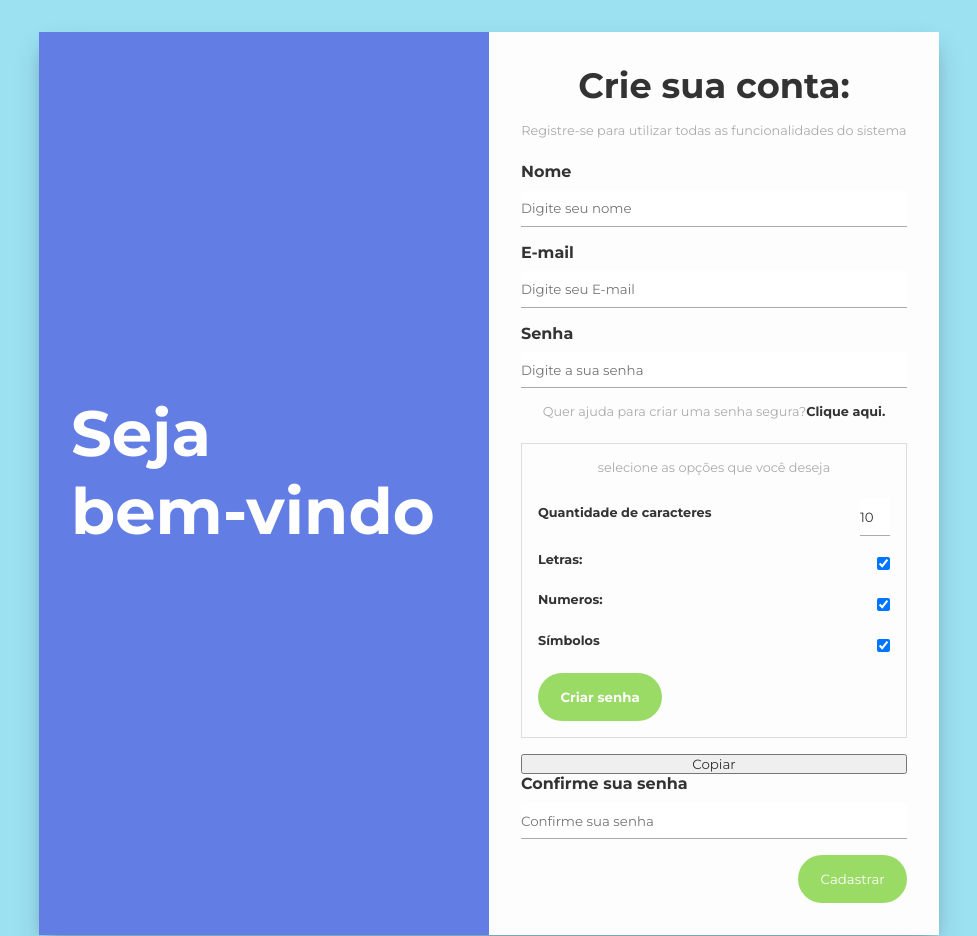
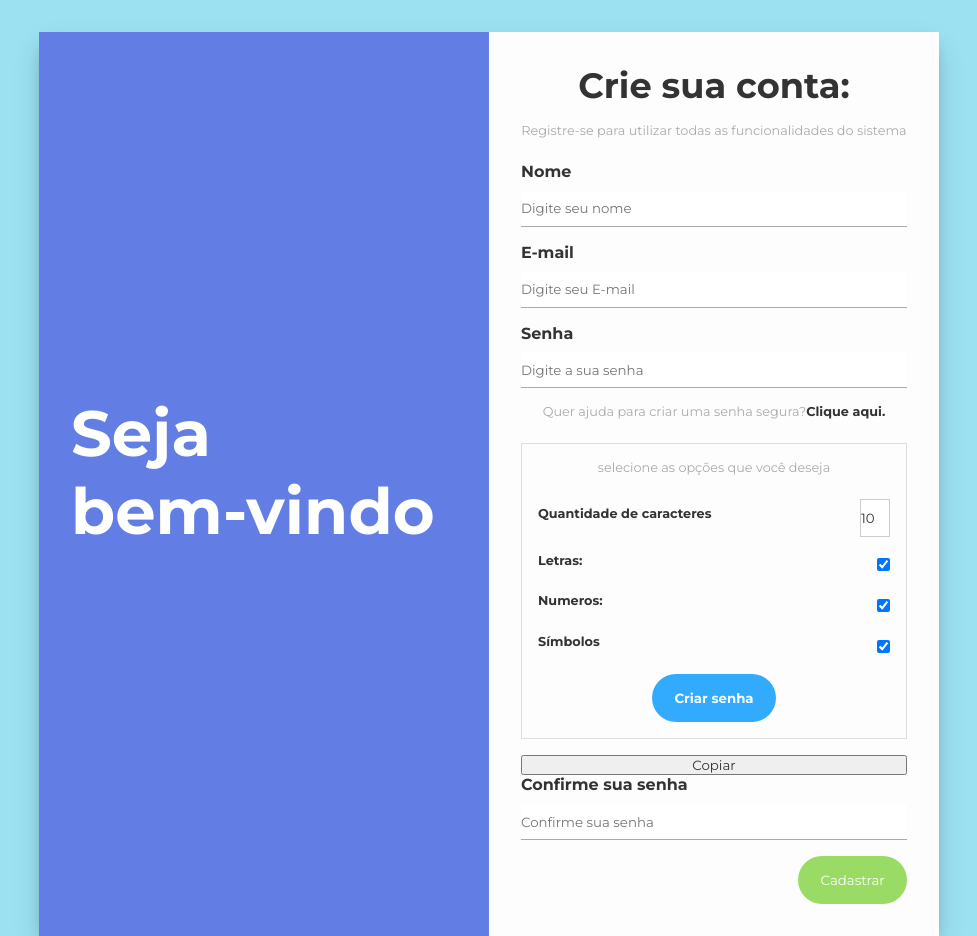
Before and after one commit to Brunoake/gerador-de-senhas, a plain HTML site: page index.html in a window 1280 px wide. Shown: the top 936 px of the page, without its empty margins (151-1128 px from the left). Drawn offline with Linux system fonts and the light colour scheme.

Commit message:
Update style.css

```diff
--- a/css/style.css
+++ b/css/style.css
@@ -149,4 +149,11 @@ input:focus{
 #generate-options input[type="text"] {
     max-width: 30px;
     text-align: 1px solid #ccc;
+    border: 1px solid #ccc;
 }
+
+#generate-options button{
+    background-color: #0097ff;
+    display: block;
+    margin: 0 auto;
+}
```
